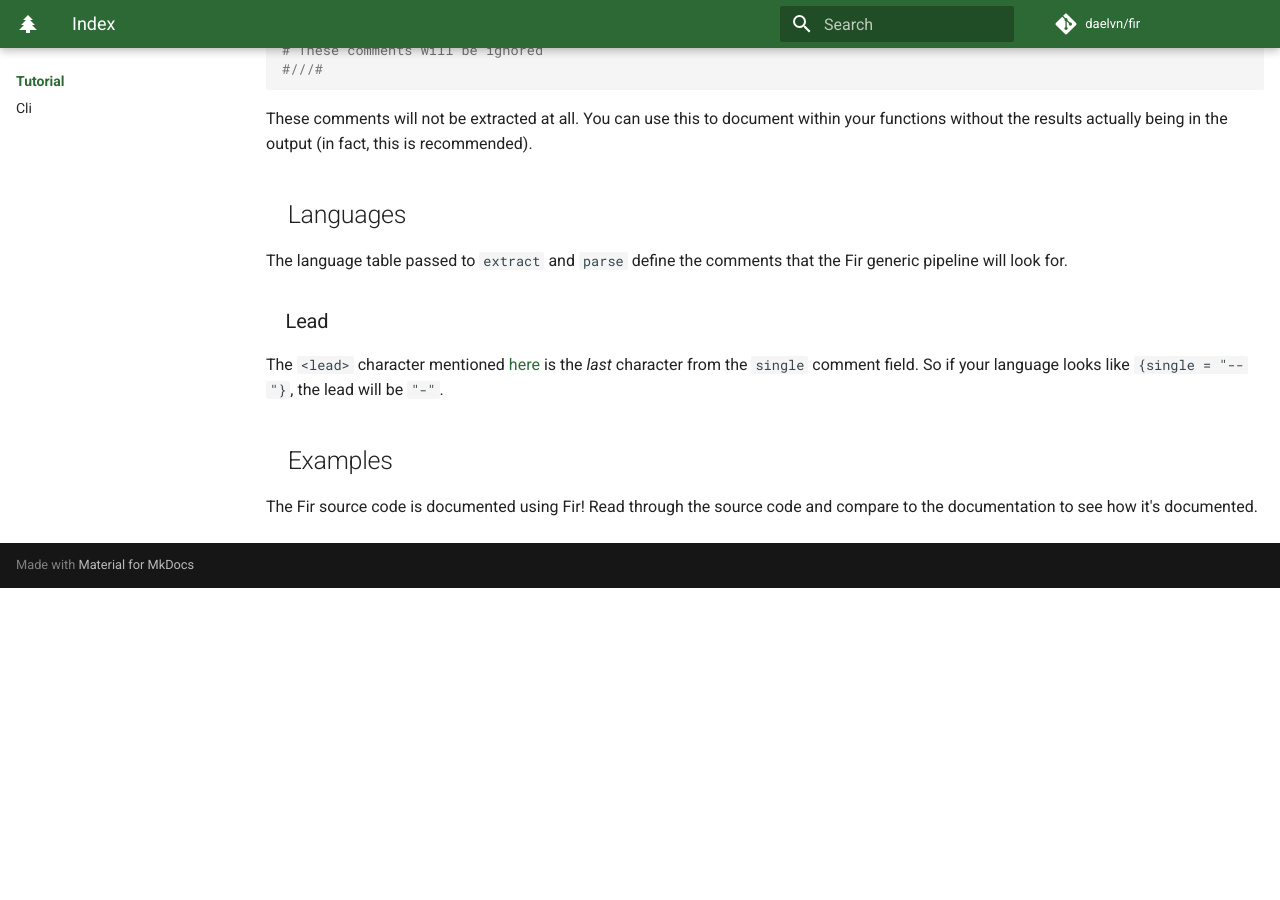
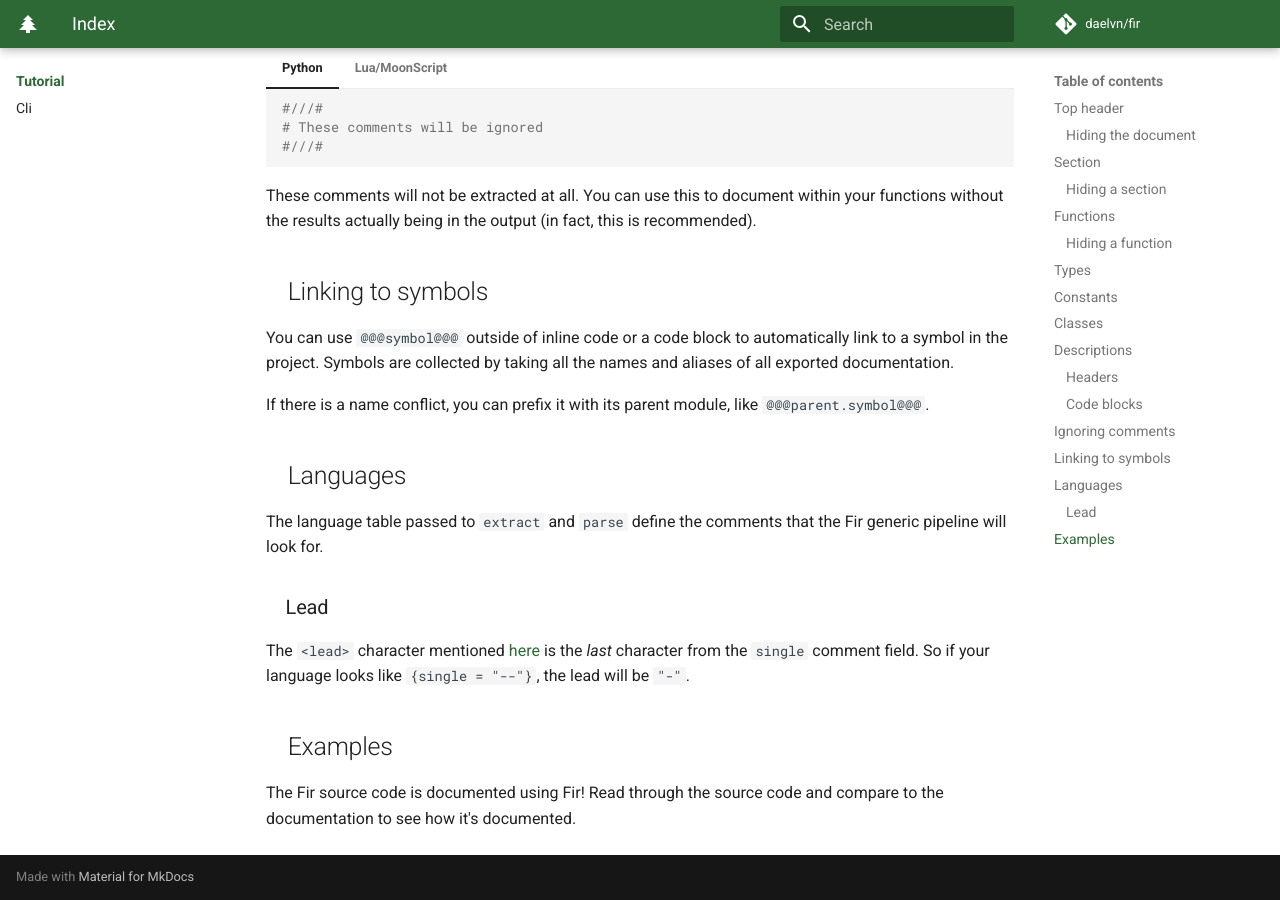
Before and after one commit to daelvn/fir, an MkDocs documentation site: the page built from docs/tutorial/index.md, in a window 1280 px wide and 900 px high, scrolled down 3666 px. Built offline with MkDocs 1.6.1 and Material for MkDocs 9.7.7, drawn with Linux system fonts in a browser that asks for light colours; comment, search, counter and statistics services are not loaded; before the commit the page ends 4254 px from its top, so only the background shows below that.

Commit message:
More work on documentation

```diff
--- a/docs/tutorial/index.md
+++ b/docs/tutorial/index.md
@@ -217,6 +217,12 @@
 
 These comments will not be extracted at all. You can use this to document within your functions without the results actually being in the output (in fact, this is recommended).
 
+## Linking to symbols
+
+You can use `@@@symbol@@@` outside of inline code or a code block to automatically link to a symbol in the project. Symbols are collected by taking all the names and aliases of all exported documentation.
+
+If there is a name conflict, you can prefix it with its parent module, like `@@@parent.symbol@@@`.
+
 ## Languages
 
 The language table passed to `extract` and `parse` define the comments that the Fir generic pipeline will look for.
--- a/mkdocs.yml
+++ b/mkdocs.yml
@@ -33,4 +33,4 @@
     - navigation.indexes
     - content.tabs.link
     - content.code.annotate
-    - toc.integrate
+    # - toc.integrate
```
Also changed, not shown: README.md (+8 -7 lines), docs/index.md (+8 -8 lines).
